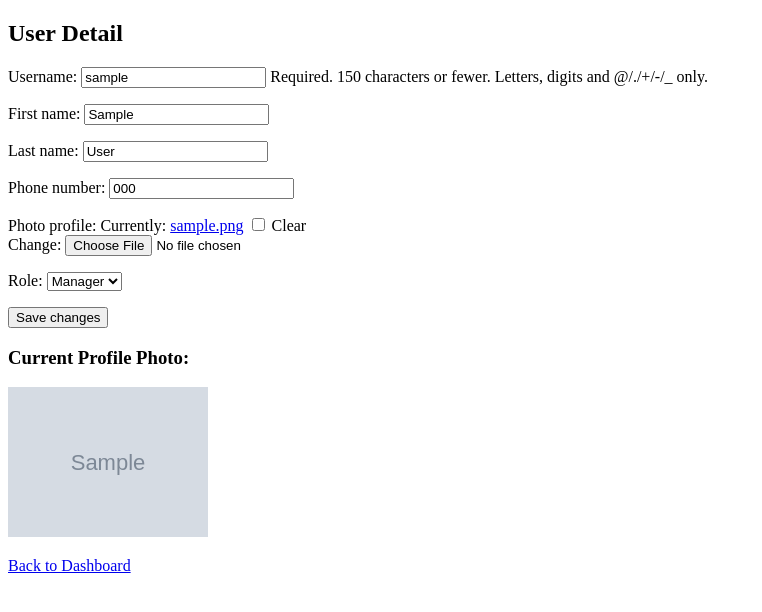
After one commit to bb-pop/toppu, a Django app: page /user/1/ in a window 1280 px wide. The commit adds this page. Shown: the top 612 px of the page, without its empty margins (0-762 px from the left). Run offline with Django 4.2, Linux system fonts and the light colour scheme; a user stored in the database is signed in; tables that the repository leaves empty hold one stand-in row (values such as "Sample post"); grey boxes marked "Sample" are stand-in pictures.

Commit message:
เอาไปสะ bukhumnoi

```diff
--- a/toppu/toplogin/forms.py
+++ b/toppu/toplogin/forms.py
@@ -1,4 +1,4 @@
-# accounts/forms.py
+# toppu/toplogin/forms.py
 from django import forms
 from django.contrib.auth.forms import UserCreationForm, UserChangeForm
 from .models import CustomUser
@@ -6,9 +6,14 @@ from .models import CustomUser
 class CustomUserCreationForm(UserCreationForm):
     class Meta(UserCreationForm.Meta):
         model = CustomUser
-        fields = ('username', 'first_name', 'email', 'last_name', 'phone_number', 'photo_profile', 'role')
+        fields = ('username', 'first_name', 'last_name', 'phone_number', 'photo_profile', 'role')
 
 class CustomUserChangeForm(UserChangeForm):
     class Meta:
         model = CustomUser
-        fields = ('username', 'first_name', 'email', 'last_name', 'phone_number', 'photo_profile', 'role')
+        fields = ('username', 'first_name', 'last_name', 'phone_number', 'photo_profile', 'role')
+
+class UserUpdateForm(forms.ModelForm):
+    class Meta:
+        model = CustomUser
+        fields = ('username', 'first_name', 'last_name', 'phone_number', 'photo_profile', 'role')
--- a/toppu/toplogin/templates/manager_dashboard.html
+++ b/toppu/toplogin/templates/manager_dashboard.html
@@ -24,6 +24,9 @@
                     <td>{{ user.last_name }}</td>
                     <td>{{ user.phone_number }}</td>
                     <td>{{ user.get_role_display }}</td>
+                    <td>
+                        <a href="{% url 'user_detail' user.id %}">View / Edit</a>
+                    </td>
                 </tr>
             {% endfor %}
         </tbody>
--- /dev/null
+++ b/toppu/toplogin/templates/user_detail.html
@@ -0,0 +1,19 @@
+<!DOCTYPE html>
+<html>
+<head>
+    <title>User Detail</title>
+</head>
+<body>
+    <h2>User Detail</h2>
+    <form method="post" enctype="multipart/form-data">
+        {% csrf_token %}
+        {{ form.as_p }}
+        <button type="submit">Save changes</button>
+    </form>
+    {% if user.photo_profile %}
+        <h3>Current Profile Photo:</h3>
+        <img src="{{ user.photo_profile.url }}" alt="Profile Photo" style="width:200px;height:auto;">
+    {% endif %}
+    <p><a href="{% url 'manager_dashboard' %}">Back to Dashboard</a></p>
+</body>
+</html>
--- a/toppu/toplogin/urls.py
+++ b/toppu/toplogin/urls.py
@@ -1,6 +1,6 @@
 # accounts/urls.py
 from django.urls import path
-from .views import CustomLoginView, manager_dashboard, register, home
+from .views import *
 from django.contrib.auth import views as auth_views
 
 urlpatterns = [
@@ -9,4 +9,5 @@ urlpatterns = [
     path('logout/', auth_views.LogoutView.as_view(), name='logout'),
     path('', home, name='home'),
     path('manager/', manager_dashboard, name='manager_dashboard'),
+    path('user/<int:user_id>/', user_detail, name='user_detail'),
 ]
--- a/toppu/toplogin/views.py
+++ b/toppu/toplogin/views.py
@@ -1,10 +1,11 @@
 # accounts/views.py
-from django.shortcuts import render, redirect
+from django.shortcuts import get_object_or_404, render, redirect
 from django.contrib.auth import login
 from .forms import CustomUserCreationForm
 from django.contrib.auth import views as auth_views
 from django.contrib.auth.decorators import login_required, user_passes_test
 from .models import CustomUser
+from .forms import UserUpdateForm
 
 
 def register(request):
@@ -35,3 +36,16 @@ def manager_dashboard(request):
     cashiers = CustomUser.objects.filter(role='cashier')
     users = list(managers) + list(cashiers)
     return render(request, 'manager_dashboard.html', {'users': users})
+
+@login_required
+@user_passes_test(is_manager)
+def user_detail(request, user_id):
+    user = get_object_or_404(CustomUser, id=user_id)
+    if request.method == 'POST':
+        form = UserUpdateForm(request.POST, request.FILES, instance=user)
+        if form.is_valid():
+            form.save()
+            return redirect('manager_dashboard')
+    else:
+        form = UserUpdateForm(instance=user)
+    return render(request, 'user_detail.html', {'form': form, 'user': user})
```
